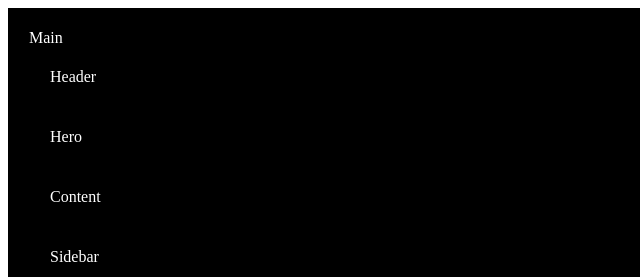
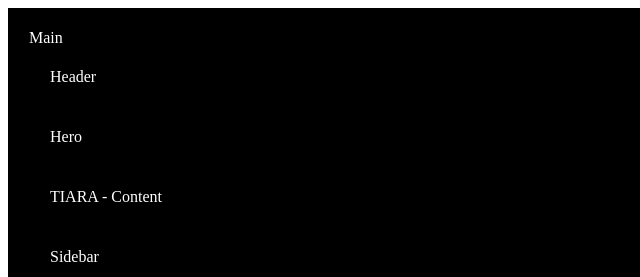
Before and after one commit to rashmitiara/rashmitiara.github.io, a plain HTML site: page index.html in a window 1280 px wide. Shown: the top 277 px of the page, 0-640 px from the left. Drawn offline with Linux system fonts and the light colour scheme.

Commit message:
Update index.html

```diff
--- a/index.html
+++ b/index.html
@@ -51,7 +51,7 @@
 
     <!-- Content -->
     <section>
-        Content
+      TIARA - Content
     </section>
 
     <!-- Sidebar -->
```
